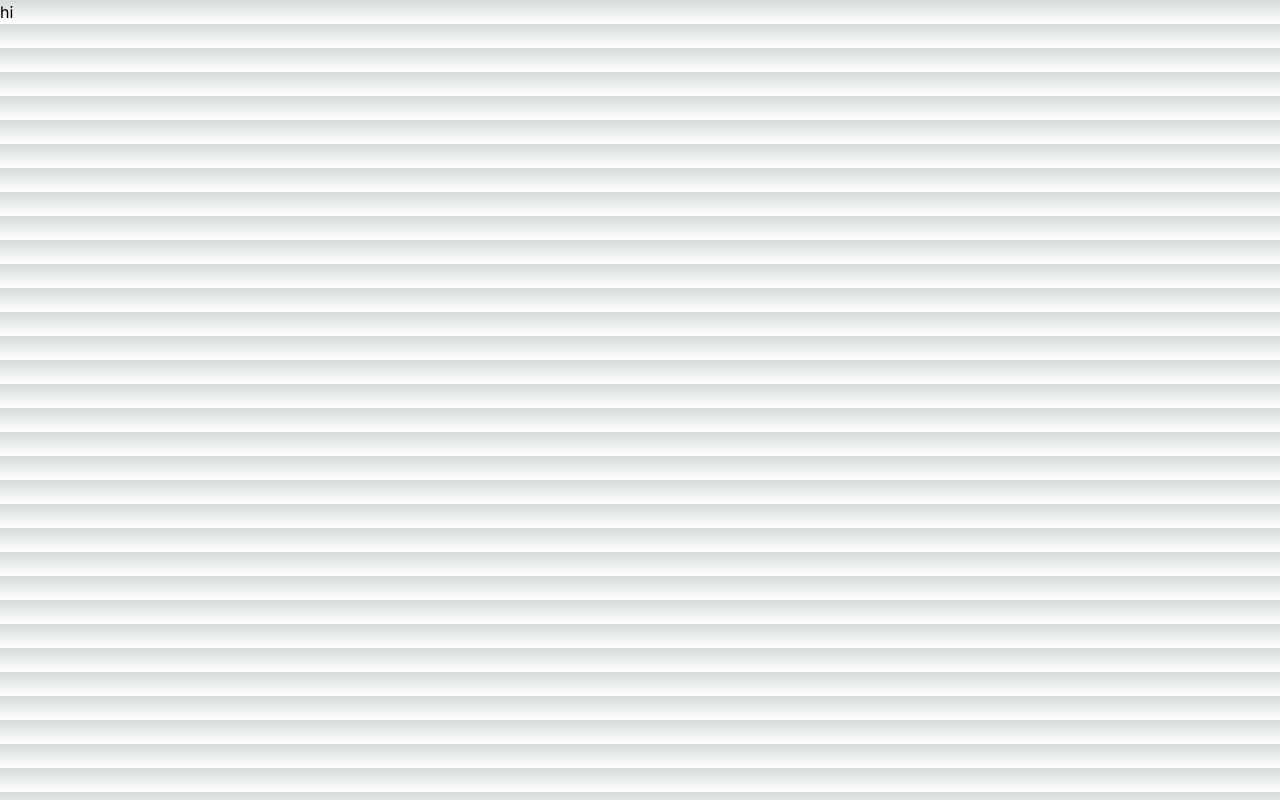
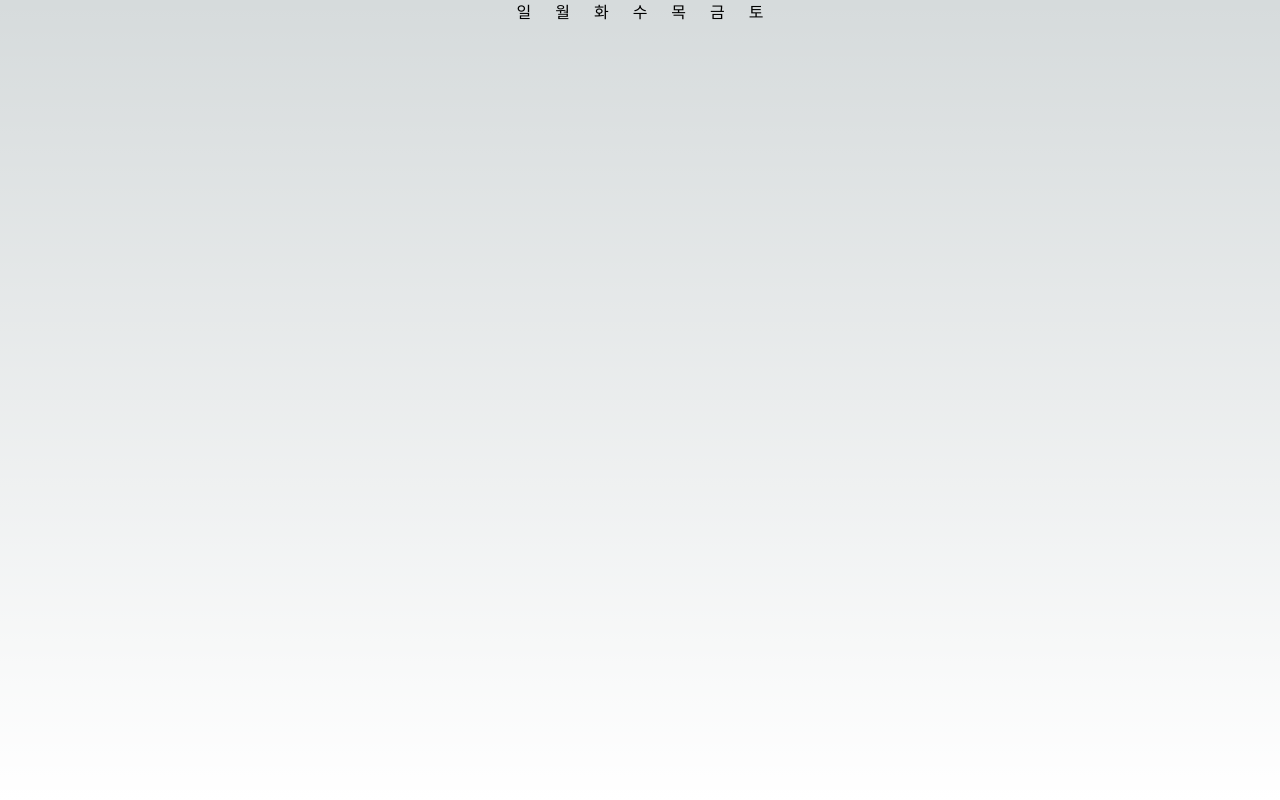
Before and after one commit to tankboyy/3eo500, a Next.js app: page / in a window 1280 px wide. Built offline with nearby package versions, Linux system fonts and the light colour scheme.

Commit message:
이번 달 배열로 변환

```diff
--- a/src/app/globals.css
+++ b/src/app/globals.css
@@ -22,6 +22,13 @@ body {
             to bottom,
             transparent,
             rgb(var(--background-end-rgb))
-    )
-    rgb(var(--background-start-rgb));
+    ) rgb(var(--background-start-rgb));
 }
+
+
+main {
+    min-height: 100vh;
+    display: flex;
+    flex-direction: column;
+    align-items: center;
+}
--- a/src/app/page.tsx
+++ b/src/app/page.tsx
@@ -1,9 +1,10 @@
-import Image from 'next/image'
+import Image from 'next/image';
+import Calendar from "@/components/Calendar";
 
 export default function Home() {
-  return (
-    <main>
-      hi
-    </main>
-  )
+	return (
+		<main>
+			<Calendar/>
+		</main>
+	);
 }
--- /dev/null
+++ b/src/components/Calendar.tsx
@@ -0,0 +1,62 @@
+'use client';
+
+import {useState} from "react";
+
+const days = ['일', '월', '화', '수', '목', '금', '토'];
+
+export default function Calendar() {
+	const [nowDate, setNowDate] = useState(new Date());
+	const [nowMonth, setNowMonth] = useState(nowDate.getMonth());
+
+	const makeMonthArr = (date: Date) => {
+		const monthArr: number[] = [];
+		const firstDay = new Date(date.getFullYear(), date.getMonth(), 1);
+		const lastDay = new Date(date.getFullYear(), date.getMonth() + 1, 0);
+
+		for (let i = 0; i < firstDay.getDay(); i++) {
+			monthArr.push(0);
+		}
+
+		for (let i = 1; i <= lastDay.getDate(); i++) {
+			monthArr.push(i);
+		}
+
+		const chunks: number[][] = [];
+		for (let i = 0; i < monthArr.length; i += 7) {
+			chunks.push(monthArr.slice(i, i + 7));
+		}
+
+		// 첫 주 시작이 일요일이 아닐 경우
+		if (chunks[0].indexOf(0) === 0) {
+			const firstWeek = chunks[0];
+			const prevMonthEndDay = new Date(date.getFullYear(), date.getMonth() - 1, 0).getDate();
+			for (let i = 0; i <= firstWeek.lastIndexOf(0); i++) {
+				firstWeek[i] = prevMonthEndDay + i - firstWeek.lastIndexOf(0);
+			}
+		}
+
+		// 마지막 주 끝이 토요일이 아닐 경우
+		if (chunks[chunks.length - 1].length !== 7) {
+			const lastWeek = chunks[chunks.length - 1];
+			const nextMonthStartDay = new Date(date.getFullYear(), date.getMonth() + 1, 1).getDate();
+			for (let i = lastWeek.length; i < 7; i++) {
+				lastWeek[i] = i;
+			}
+		}
+
+		return chunks;
+	};
+
+
+	return (
+		<div>
+			<div className="flex space-x-6">
+				{days.map((day, index) =>
+					<div key={index}>
+						{day}
+					</div>
+				)}
+			</div>
+		</div>
+	);
+}
```
Also changed, not shown: src/utils/weightList.ts (+10 -3 lines). Lines whose indentation alone changed are shown as unchanged.
